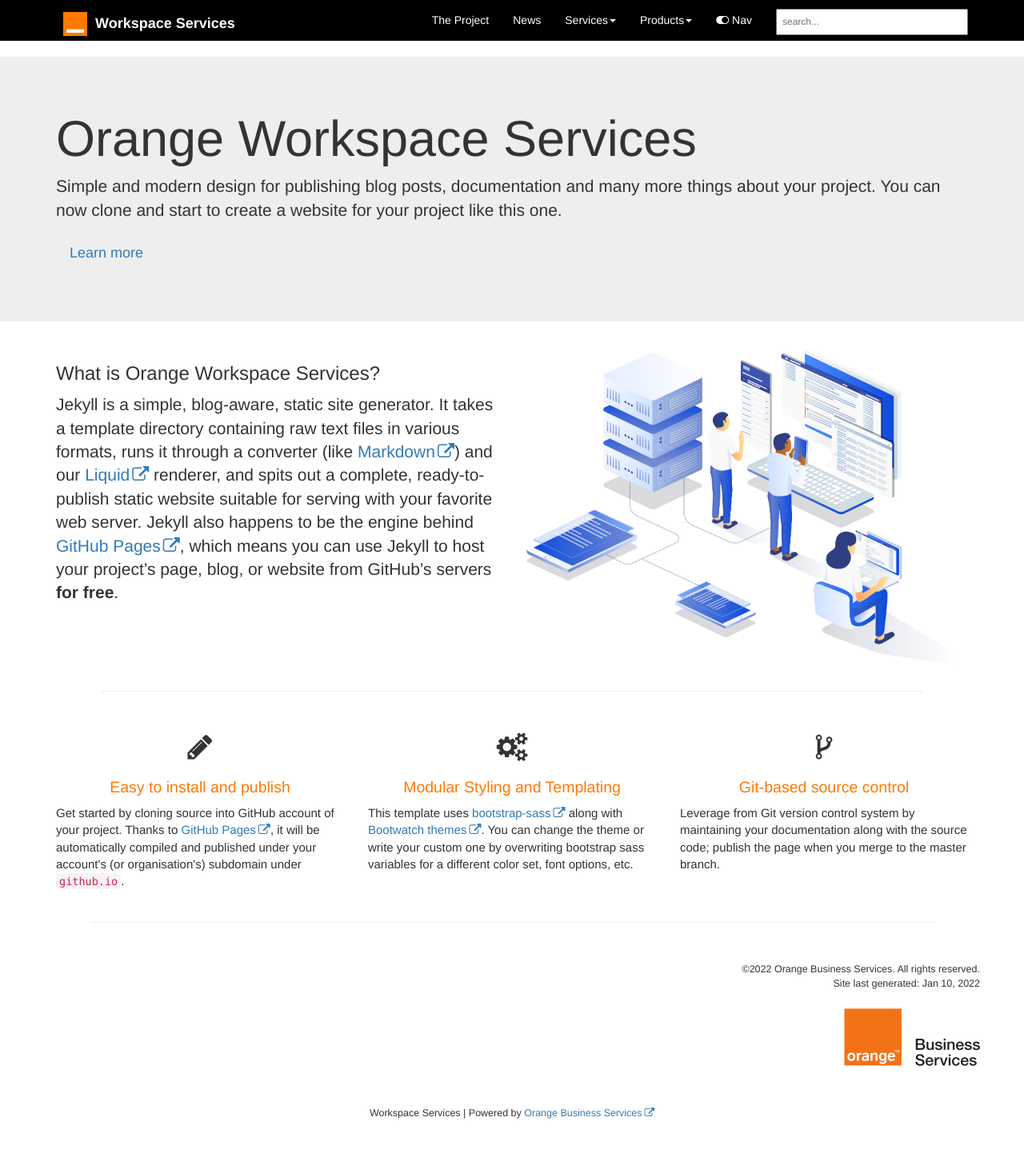
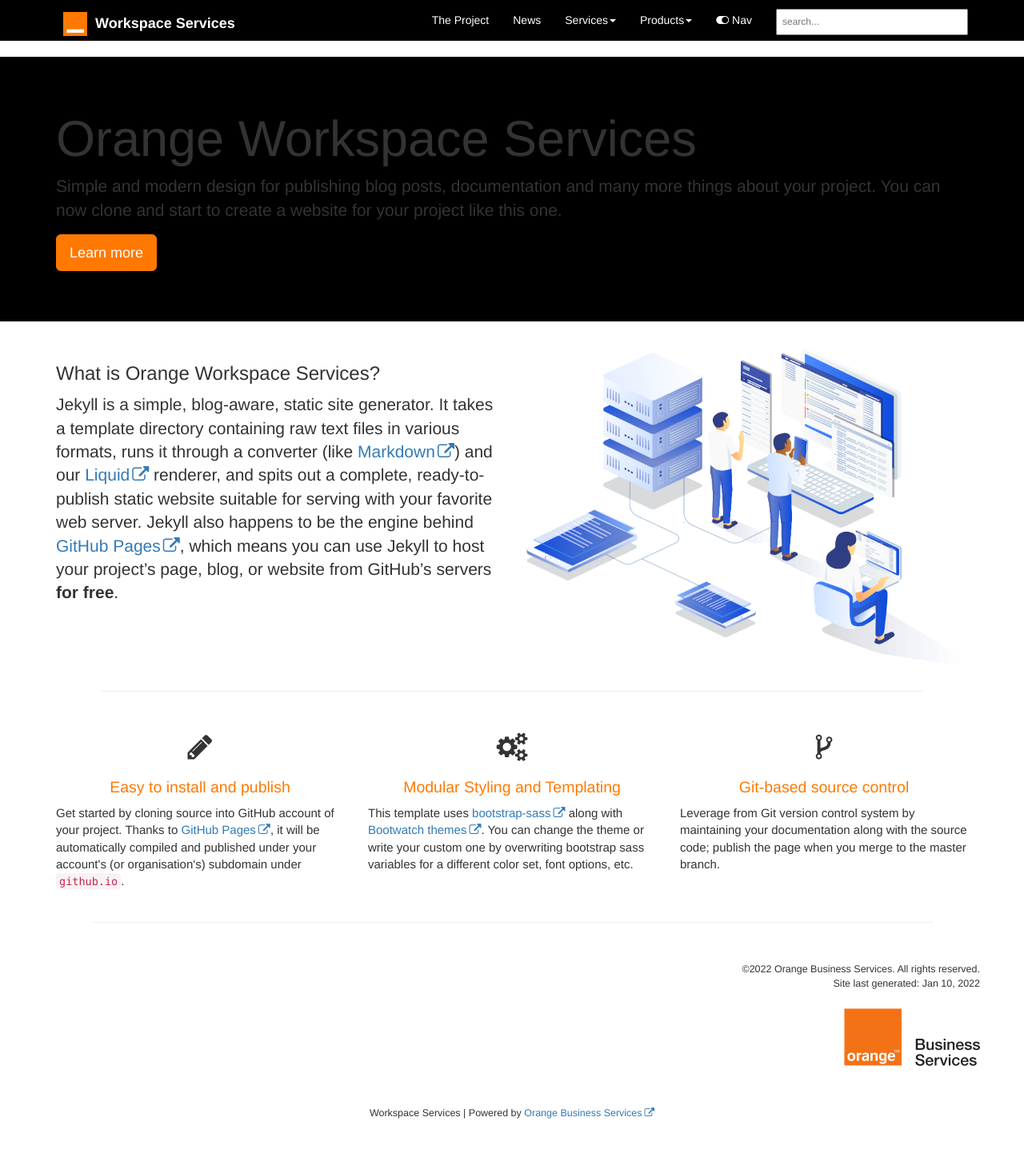
Before and after one commit to brummens/workspace-docs, a Jekyll site: the page built from index.html, in a window 1280 px wide. Shown: the whole page at 80% size. Built offline with Jekyll 4.4.1, drawn with Linux system fonts in a browser that asks for light colours; comment, search, counter and statistics services are not loaded.

Commit message:
Update theme-black.css

```diff
--- a/css/theme-black.css
+++ b/css/theme-black.css
@@ -110,11 +110,11 @@
     background-color: #FF7900
 }
 
-.jumbotron-main {
+.jumbotron {
      background-color: #000000
 }
 
-.btn-jumbotron-main {
+.btn-jumbotron {
     color: #ffffff;
     background-color: #FF7900;
     border-color: #FF7900
```
